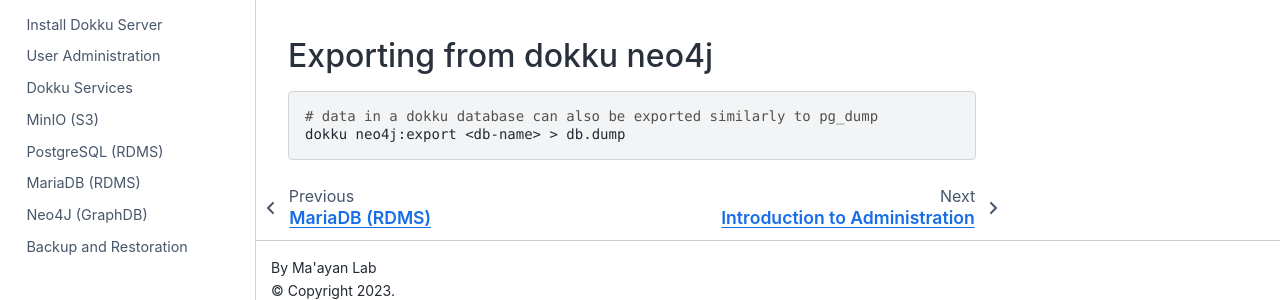
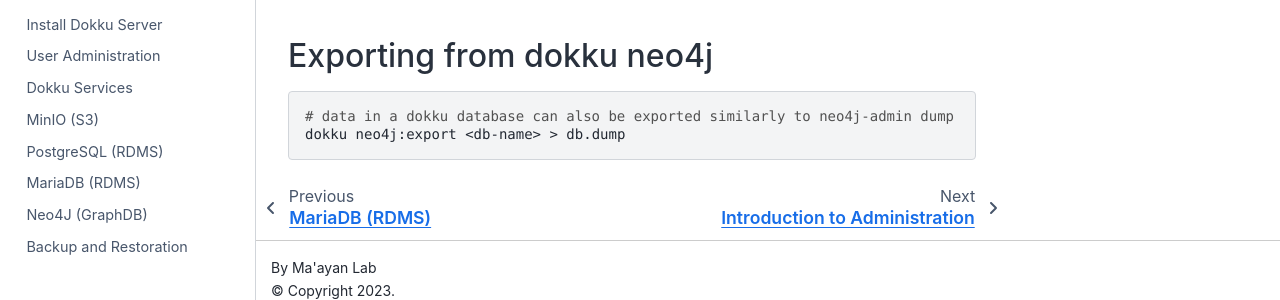
Before and after one commit to MaayanLab/dokku, a Jupyter Book: the page built from user/54-neo4j.md, in a window 1280 px wide and 900 px high, scrolled down 876 px. Shown: the part 582-882 px from the top of the window. Built offline with Jupyter Book 1.0.4 settings and Sphinx 7.4.7 and the Sphinx Book theme 1.1.4, drawn with Linux system fonts in a browser that asks for light colours.

Commit message:
Fixup service-specific export comment

````diff
--- a/user/54-neo4j.md
+++ b/user/54-neo4j.md
@@ -58,6 +58,6 @@
 ## Exporting from dokku neo4j
 
 ```bash
-# data in a dokku database can also be exported similarly to pg_dump
+# data in a dokku database can also be exported similarly to neo4j-admin dump
 dokku neo4j:export <db-name> > db.dump
 ```
````
Also changed, not shown: user/53-mariadb.md (+1 -1 lines).
